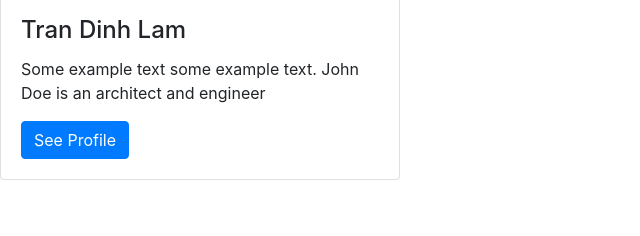
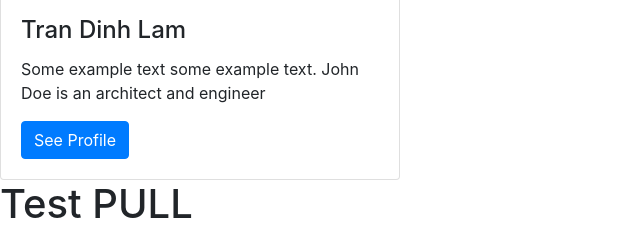
Before and after one commit to dinhlam25/store, a PHP site: page /welcome.php in a window 1280 px wide. Shown: the part 1035-1271 px from the top of the page, without its empty margins (0-640 px from the left). Before the commit the page ends 1215 px from the top, so only its background shows below. Run offline with PHP 8.4, Linux system fonts and the light colour scheme.

Commit message:
Update welcome.php

```diff
--- a/welcome.php
+++ b/welcome.php
@@ -130,5 +130,6 @@
             <a href="#" class="btn btn-primary">See Profile</a>
         </div>
     </div>
+   <h1>Test PULL </h1>
 </body>
 </html>
```
